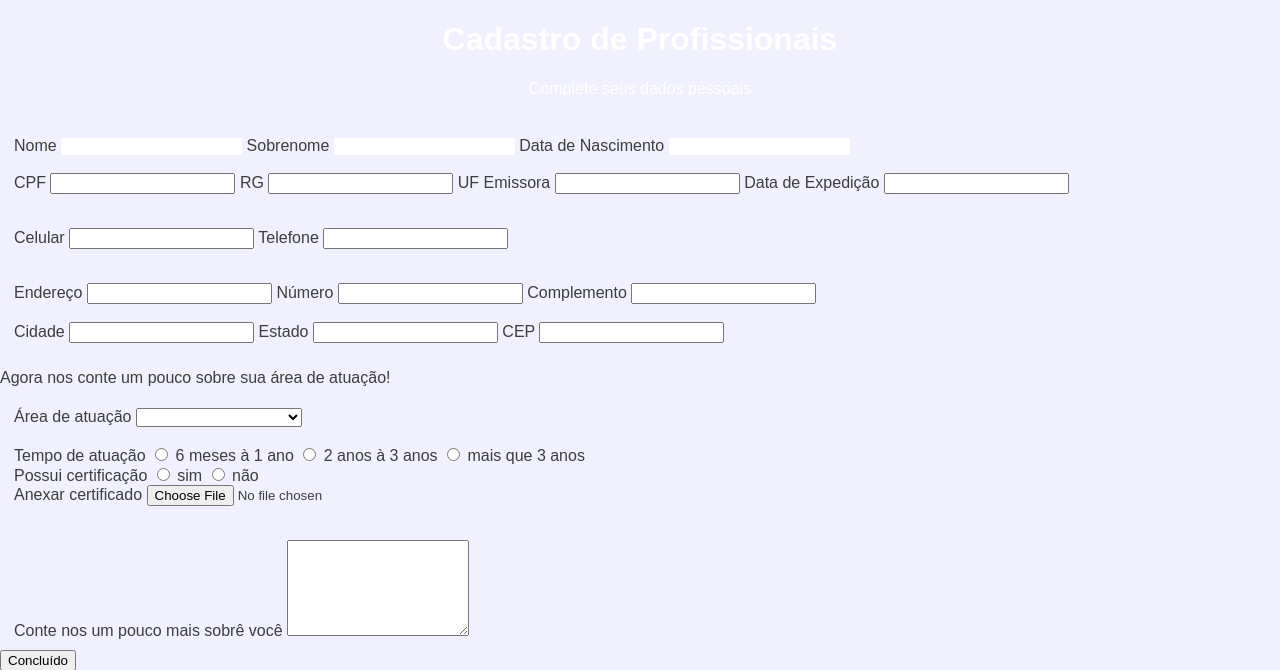
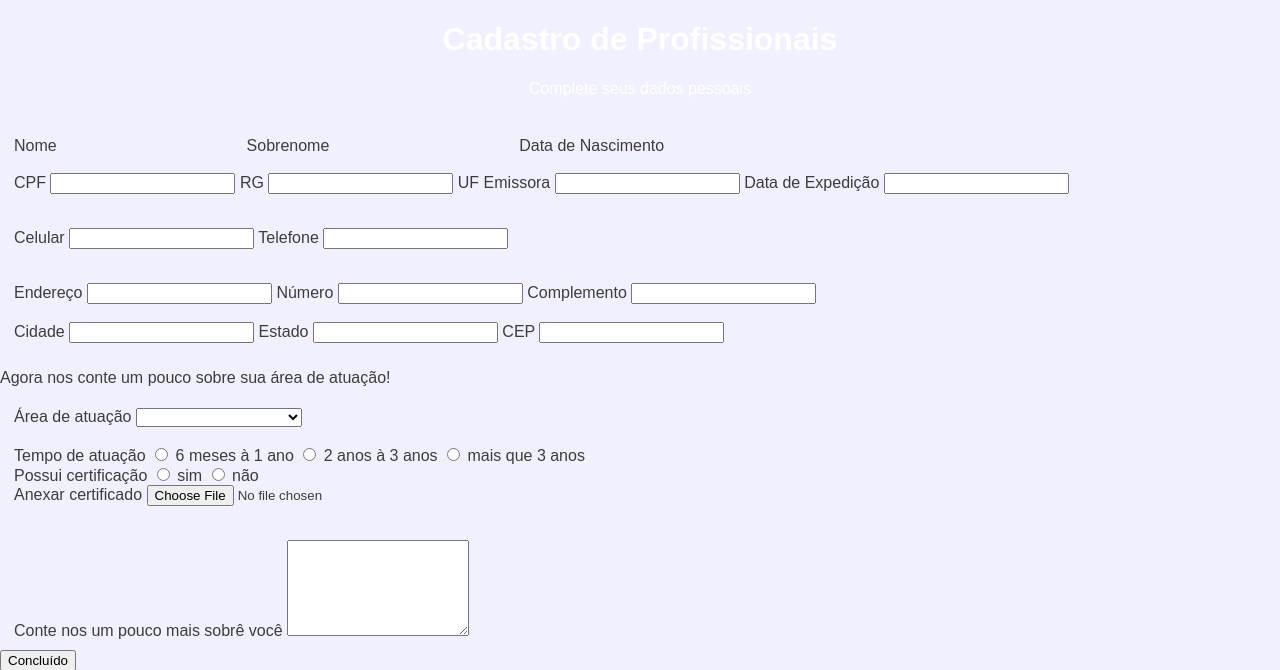
Before and after one commit to Curso-DS-Etec/valetudo_tcc, a PHP site: page /formularioProfissional.html in a window 1280 px wide. Shown: the top 670 px of the page. Run offline with PHP 8.4, Linux system fonts and the light colour scheme.

Commit message:
correcao background input

```diff
--- a/front-end/css/style.css
+++ b/front-end/css/style.css
@@ -292,7 +292,7 @@ fieldset {
     border-right: 0;
     border-bottom: solid 1px gray;
     border: 90px;
-    background-color: #f0f0ffs
+    background-color: #f0f0ff;
 
 }
 
```
